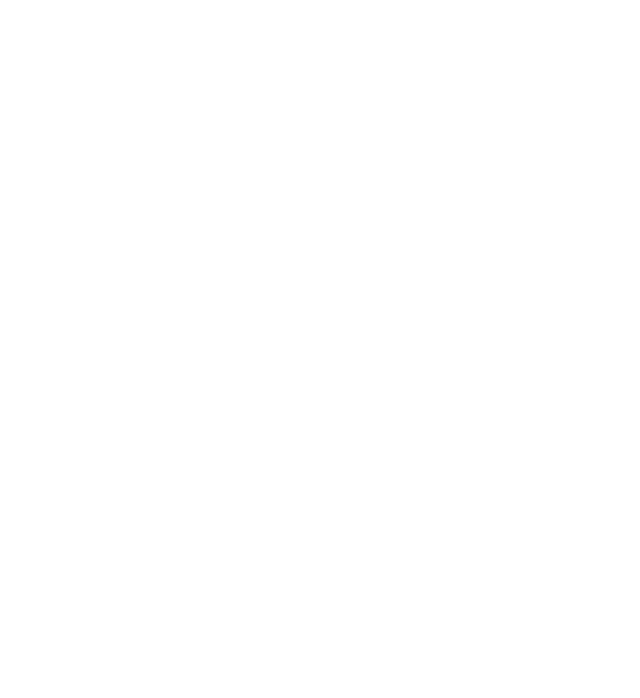
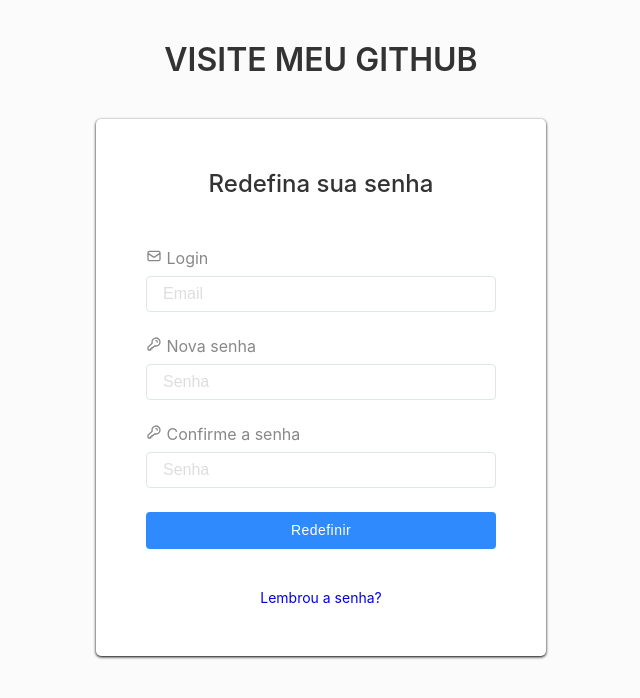
Before and after one commit to ouwargui/crud_angular, a React (Create React App) app in the folder app/: page /reset-password in a window 1280 px wide. Shown: the top 698 px of the page, without its empty margins (319-959 px from the left). Built offline with nearby package versions, Linux system fonts and the light colour scheme.

Commit message:
adds reset password page

```diff
--- /dev/null
+++ b/app/src/pages/forgot-password-page/ForgotPassword.tsx
@@ -0,0 +1,28 @@
+import React from "react";
+import {HiOutlineKey, HiOutlineMail} from "react-icons/hi";
+import {Link} from "react-router-dom";
+import Button from "../../components/buttons/Button";
+import Input from "../../components/inputs/Input";
+import {Container, Content, ForgotAccount, LoginForm, LoginTitle, PageHeader} from "../login-page/styles";
+
+const ForgotPassword: React.FC = () => {
+    return (
+        <Container>
+            <PageHeader target="_blank" href="https://github.com/ouwargui">VISITE MEU GITHUB</PageHeader>
+            <Content>
+                <LoginTitle>Redefina sua senha</LoginTitle>
+                <LoginForm>
+                    <Input icon={HiOutlineMail} type="text" title="Login" placeholder="Email"></Input>
+                    <Input icon={HiOutlineKey} type="password" title="Nova senha" placeholder="Senha"></Input>
+                    <Input icon={HiOutlineKey} type="password" title="Confirme a senha" placeholder="Senha"></Input>
+                    <Button type="submit" text="Redefinir" full={true}></Button>
+                </LoginForm>
+                <ForgotAccount>
+                    <Link to="/">Lembrou a senha?</Link>
+                </ForgotAccount>
+            </Content>
+        </Container>
+    )
+}
+
+export default ForgotPassword;
--- /dev/null
+++ b/app/src/pages/forgot-password-page/styles.ts
@@ -0,0 +1,3 @@
+import styled from "styled-components";
+
+export const Container = styled.div``;
--- a/app/src/pages/login-page/Login.tsx
+++ b/app/src/pages/login-page/Login.tsx
@@ -17,7 +17,7 @@
                     <Button type="submit" text="Entrar" full={true}></Button>
                 </LoginForm>
                 <ForgotAccount>
-                    <p><Link to="/">Esqueceu a senha?</Link></p>
+                    <p><Link to="/reset-password">Esqueceu a senha?</Link></p>
                     <p><Link to="/signup">Criar nova conta</Link></p>
                 </ForgotAccount>
             </Content>
--- a/app/src/routes.tsx
+++ b/app/src/routes.tsx
@@ -4,6 +4,7 @@
 import Login from "./pages/login-page/Login";
 import Home from "./pages/home-page/Home";
 import Signup from "./pages/signup-page/Signup";
+import ForgotPassword from "./pages/forgot-password-page/ForgotPassword";
 
 const Routes: React.FC = () => {
     return (
@@ -11,6 +12,7 @@
             <Route component={Login} path="/" exact />
             <Route component={Home} path="/home" />
             <Route component={Signup} path="/signup" />
+            <Route component={ForgotPassword} path="/reset-password" />
         </BrowserRouter>
     )
 }
```
